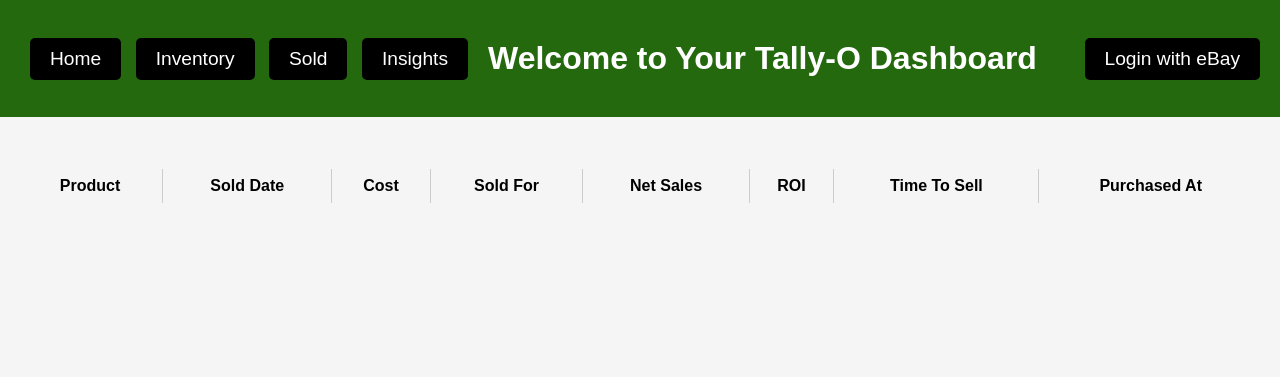
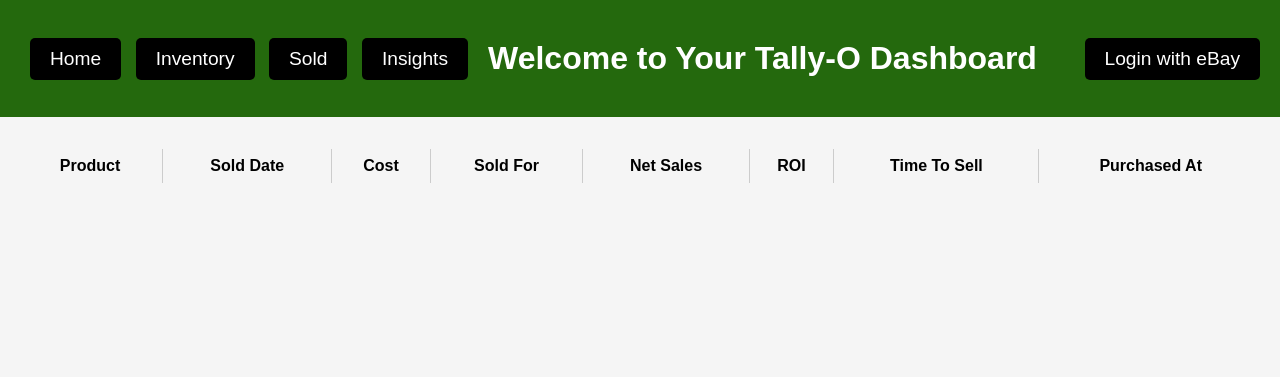
Before and after one commit to AssiduouslyCharles/Tally-O, a Flask app: page / in a window 1280 px wide. Shown: the top 377 px of the page. Run offline with Flask 3, Linux system fonts and the light colour scheme; data that the repository does not hold is empty.

Commit message:
Update styles.css

```diff
--- a/backend/static/assets/styles.css
+++ b/backend/static/assets/styles.css
@@ -35,7 +35,7 @@ header .header-left nav button {
 }*/
 
 main {
-  margin-top: 50px;
+  margin-top: 30px;
 }
 
 button {
@@ -59,7 +59,7 @@ button:hover {
   margin: 0 16px;
   border-collapse: collapse;
   border: 2px solid #24690d;
-  border-radius: 8px;
+  border-radius: 12px;
   overflow: hidden;
 }
 
```
